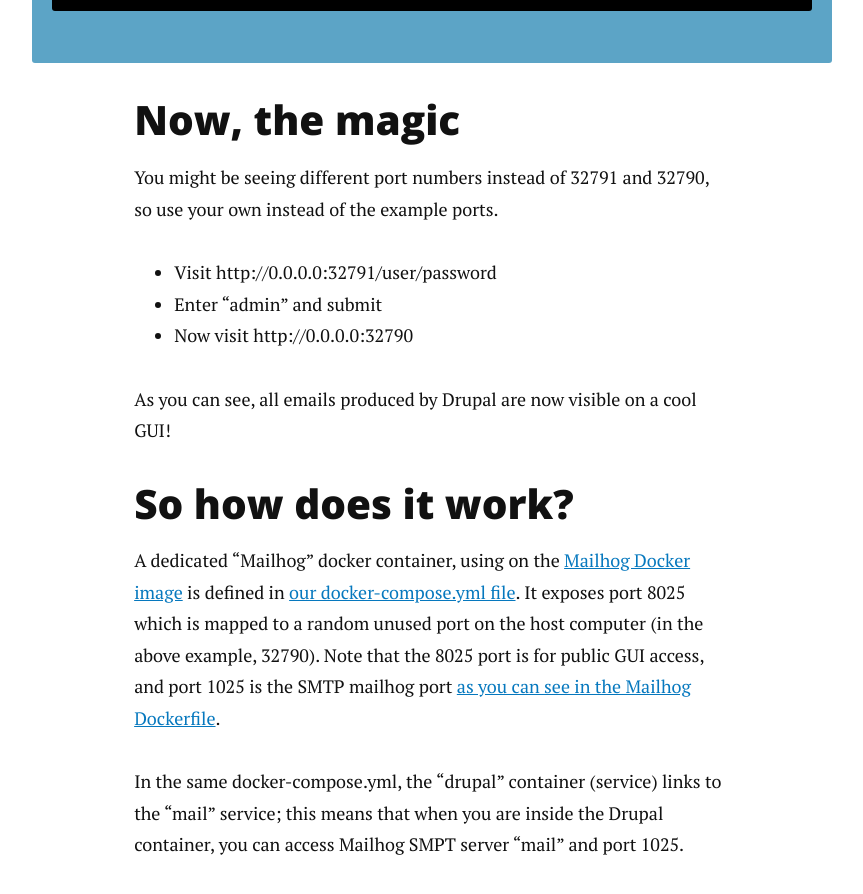
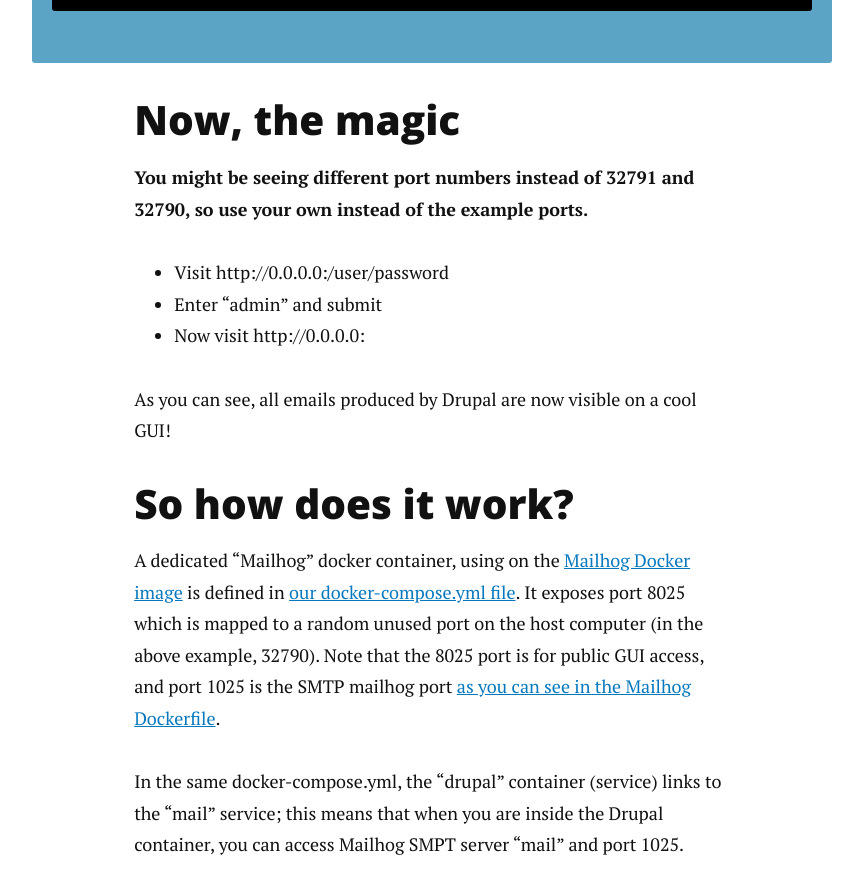
Before and after one commit to alberto56/dcycleblog, a Jekyll site: the page built from _posts/2019-03-14-mailhog.md, in a window 1280 px wide and 900 px high, scrolled down 1807 px. Shown: the top 894 px of the window, without its empty margins (208-1071 px from the left). Built offline with Jekyll 4.4.1, drawn with Linux system fonts in a browser that asks for light colours; nearby versions of some CDN libraries; comment, search, counter and statistics services are not loaded; some of the changed lines change nothing that is shown.

Commit message:
Update 2019-03-14-mailhog.md

```diff
--- a/_posts/2019-03-14-mailhog.md
+++ b/_posts/2019-03-14-mailhog.md
@@ -38,11 +38,11 @@
 Now, the magic
 -----
 
-You might be seeing different port numbers instead of 32791 and 32790, so use your own instead of the example ports.
+**You might be seeing different port numbers instead of 32791 and 32790, so use your own instead of the example ports.**
 
-* Visit http://0.0.0.0:32791/user/password
+* Visit http://0.0.0.0:<YOUR DRUPAL PORT>/user/password
 * Enter "admin" and submit
-* Now visit http://0.0.0.0:32790
+* Now visit http://0.0.0.0:<YOUR EMAIL CLIENT PORT>
 
 As you can see, all emails produced by Drupal are now visible on a cool GUI!
 
```
